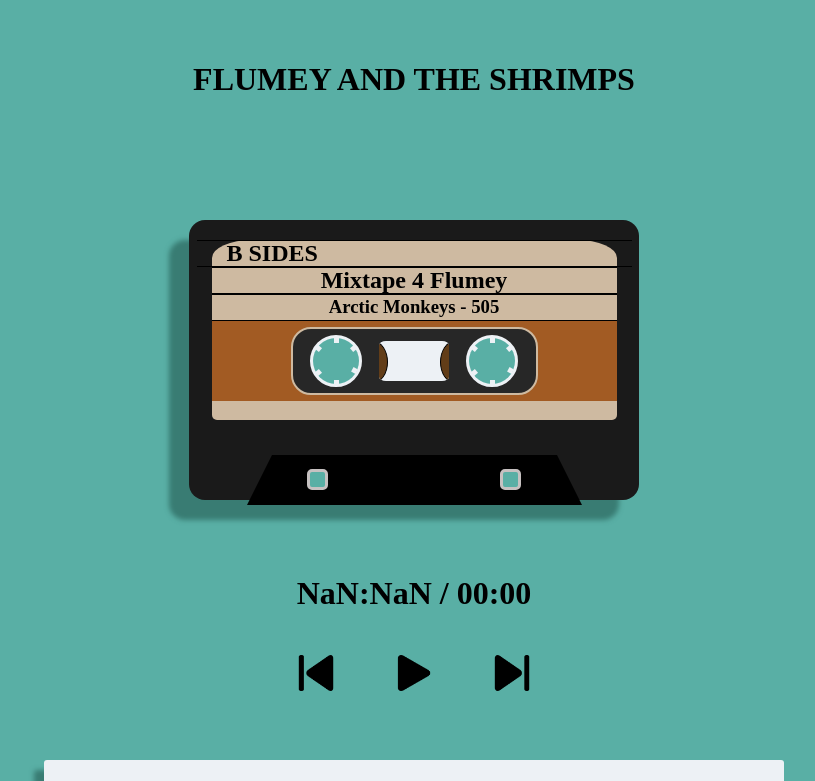
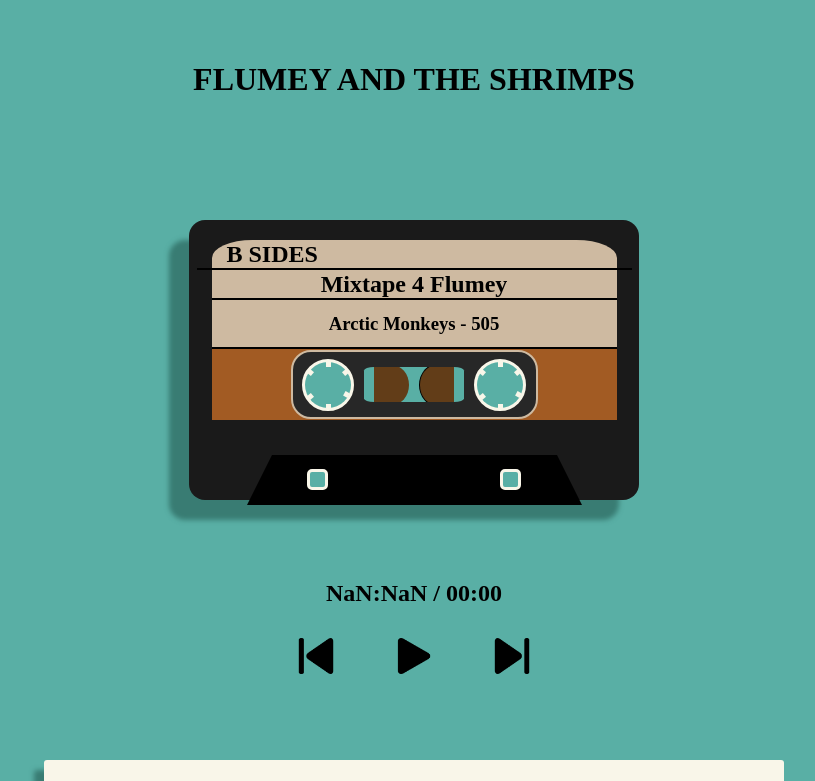
Before and after one commit to joshuabarua/mixtape_app, a React (Vite) app in the folder mixtape-react/: page / in a window 1280 px wide. Shown: the top 781 px of the page, without its empty margins (226-1041 px from the left). Built offline with nearby package versions, Linux system fonts and the light colour scheme; a web font is replaced by a local one.

Commit message:
Fix skipping songs, autoplay works, stops at end

```diff
--- a/mixtape-react/src/App.jsx
+++ b/mixtape-react/src/App.jsx
@@ -91,13 +91,13 @@ const songNames = [
 	'Night Cap - Glimpse',
 	'Delta Sleep - El Pastor',
 	'Holy Fuck - Endless',
-	'M83 - Solitude (Felsmann + Tiley Reinterpretation',
+	'M83 - Solitude (Felsmann + Tiley Reinterpretation)',
 	'Toro Y Moi - Rose Quarts',
 	'Hers - Cool With You',
 	'Mac Demarco - Dreaming',
 	'Wolf Alice - Feeling Myself',
 	'HAIM - Falling',
-	'Zero 7 & Sophie Barker -Destiny (feat. Sia)',
+	'Zero 7 & Sophie Barker - Destiny (feat. Sia)',
 	'Mazzy Star - Fade Into You',
 	'Masego + FKJ - Tadow',
 	'Kaiser Chiefs - Ruby',
@@ -146,10 +146,13 @@ const App = () => {
 
 	useEffect(() => {
 		if (currentTime && currentTime.playedSeconds.toFixed(0) == duration - 1) {
-			setCurrentIndex((prevIndex) => (prevIndex + 1) % playlistArr.length);
+			if (currentIndex == playlistArr.length - 1) {
+				setCurrentIndex(0);
+			}
+			setCurrentIndex(currentIndex + 1);
 		}
 		setCurrentTrackTitle(songNames[currentIndex]);
-	}, [currentIndex, currentTime]);
+	}, [currentTime, duration, playlistArr]);
 
 	return (
 		<div className={'container'}>
@@ -171,7 +174,7 @@ const App = () => {
 									<p id='pTagTitle'>Mixtape 4 Flumey</p>
 								</div>
 
-								<div className='title'>
+								<div className='title3'>
 									<h3 id='songTitle'>{currentTrackTitle}</h3>
 								</div>
 
@@ -192,8 +195,10 @@ const App = () => {
 											</div>
 										</div>
 										<div className='tape'>
+											<div className='overlayTape'></div>
 											<div className={`tape-ribbon ${isPlaying ? 'play' : ''}`}></div>
 											<div className={`tape-ribbon-two ${isPlaying ? 'play' : ''}`}></div>
+											<div className='overlayTape2'></div>
 										</div>
 										<div className='tape-wheel'>
 											<div className={`teethBox ${isPlaying ? ' playing' : ''}`}>
@@ -219,9 +224,9 @@ const App = () => {
 						</div>
 					</div>
 					<div className='infoControlContainer'>
-						<p>
+						<h2>
 							{formatTime(currentTime && currentTime.playedSeconds.toFixed(0))} / {formatTime(duration)}
-						</p>
+						</h2>
 						<div className='playOptions'>
 							<button id='prevButton' onClick={prevTrack}>
 								<img id='backArrow' src='/previous.png' alt='Previous' />
@@ -247,6 +252,7 @@ const App = () => {
 								playing={isPlaying}
 								width={'1px'}
 								height={'1px'}
+								controls={true}
 								onDuration={(songDuration) => setDuration(songDuration)}
 								onProgress={(elapsedTime) => setCurrentTime(elapsedTime)}
 							/>
--- a/mixtape-react/src/assets/css/styles.css
+++ b/mixtape-react/src/assets/css/styles.css
@@ -18,7 +18,7 @@ body {
 }
 
 .trackList {
-	background-color: rgb(237, 241, 245);
+	background-color: rgb(249, 246, 233);
 	width: 80vw;
 	max-width: 700px;
 	min-width: 300px;
@@ -116,9 +116,8 @@ img {
 }
 
 .title {
-	border: 1px solid black;
 	width: 100%;
-	height: 25px;
+	height: 28px;
 	display: flex;
 	align-items: center;
 	justify-content: center;
@@ -126,6 +125,7 @@ img {
 	border-right: 0;
 	border-left: 0;
 	line-height: 0px;
+	border-bottom: 2px solid black;
 }
 
 .title:nth-child(1) {
@@ -137,6 +137,21 @@ img {
 
 .title p {
 	font-size: 24px;
+}
+
+.title3 {
+	border-bottom: 2px solid black;
+	width: 100%;
+	max-height: 60px;
+	display: flex;
+	align-items: center;
+	justify-content: center;
+	flex-direction: column;
+	border-right: 0;
+	border-left: 0;
+	line-height: 10px;
+	text-wrap: 'break-word';
+	word-wrap: break-word;
 }
 
 .ribon-container {
@@ -156,7 +171,7 @@ img {
 	width: 60%;
 	border-radius: 20px;
 	border: 2px solid #cebaa1;
-	height: 80%;
+	height: 92%;
 	max-height: 250px;
 }
 .cassette-body {
@@ -179,28 +194,38 @@ img {
 	height: 15px;
 	width: 15px;
 	border-radius: 5px;
-	border: 3px solid #c6c1c1;
+	border: 3px solid rgb(249, 246, 233);
 	background: #59afa5;
 }
 
 .tape {
 	position: relative;
-	width: 70px;
-	height: 40px;
+	width: 100px;
+	height: 35px;
 	border-radius: 10%;
-	background: rgb(237, 241, 245);
+	background: #59afa5;
 	display: flex;
 	justify-content: space-between;
+	align-items: center;
+	flex-direction: row;
 	z-index: 0;
+	gap: 10px;
 	overflow: hidden;
+}
+
+.overlayTape .overlayTape2 {
+	width: 30px;
+	height: 75px;
+	border: 1px red solid;
+	z-index: 1;
 }
 .tape-wheel {
 	position: relative;
 	width: 46px;
 	height: 46px;
 	border-radius: 50%;
-	background: rgb(237, 241, 245);
-	border: 3px solid rgb(237, 241, 245);
+	background: rgb(249, 246, 233);
+	border: 3px solid rgb(249, 246, 233);
 }
 .teethBox {
 	position: relative;
@@ -220,7 +245,7 @@ img {
 .block__cass {
 	width: 5px;
 	height: 5px;
-	background-color: rgb(237, 241, 245);
+	background-color: rgb(249, 246, 233);
 	position: relative;
 }
 
@@ -259,24 +284,24 @@ img {
 
 .tape-ribbon {
 	position: relative;
-	width: 40%;
-	height: 100%;
+	width: 40px;
+	height: 40px;
+
 	background: #623d18;
 	border-top-right-radius: 50%;
 	border-bottom-right-radius: 50%;
-	border: 1px solid black;
+	border: 0px solid black;
 	border-left: 0;
-	transform: translateX(-20px);
 }
 .tape-ribbon-two {
 	position: relative;
-	width: 40%;
-	height: 100%;
+	width: 40px;
+	height: 40px;
+
 	background: #623d18;
 	border-top-left-radius: 50%;
 	border-bottom-left-radius: 50%;
 	border: 1px solid black;
-	transform: translateX(20px);
 	border-right: 0;
 }
 
```
